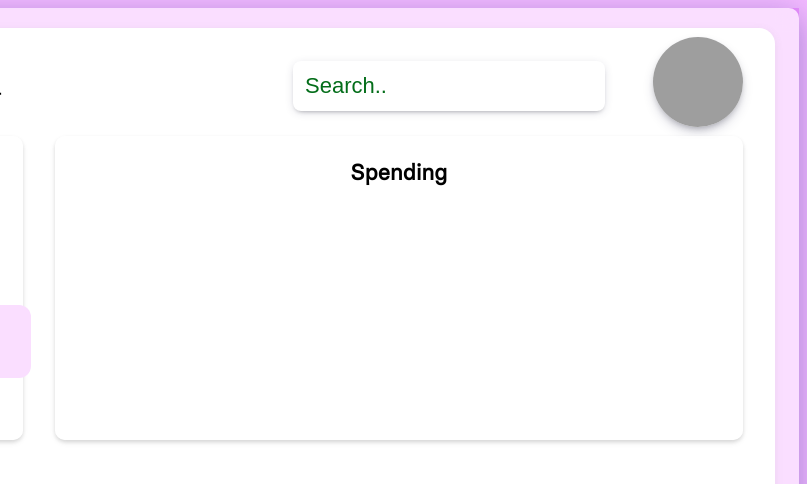
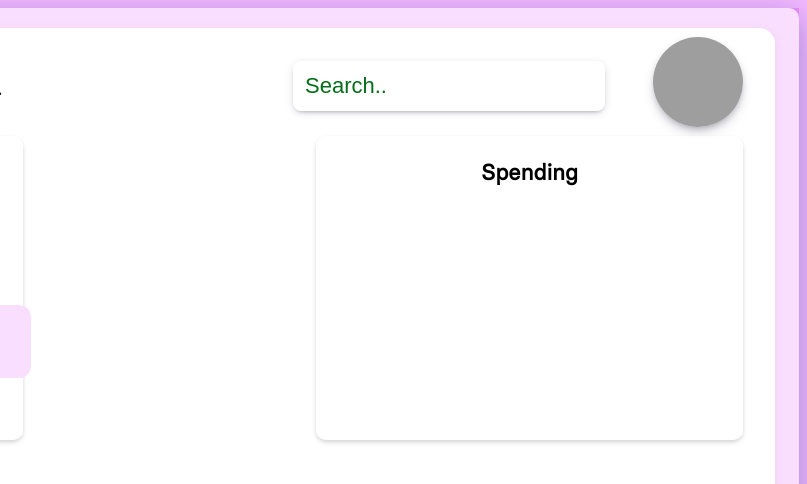
Before and after one commit to DanTheNoodleMan/expense-tracker-dashboard, a plain HTML site: page index.html in a window 1280 px wide. Shown: the top 484 px of the page, 473-1280 px from the left. Drawn offline with Linux system fonts and the light colour scheme; grey boxes are pictures that could not be loaded; files whose address does not match are found by name.

Commit message:
Changed spread of spending panel on grid, now thinner

```diff
--- a/style.css
+++ b/style.css
@@ -40,7 +40,7 @@ html, body{
     box-shadow: rgba(99, 99, 99, 0.1) 0px 2px 8px 0px;
 
     display:grid;
-    grid-template-columns: 30% 1fr 1fr;
+    grid-template-columns: 30% 1fr 2fr;
     grid-template-rows: 10% 40% 1fr 1fr;
     gap:2rem;
 }
@@ -145,7 +145,7 @@ ul.main-nav, ul.sub-nav{
 %%%%%%%%%%%%%%%%%%%%%%%%%%%%%%
 */
 .spending-stats{
-    grid-column: 2 / 4;
+    grid-column: 3 / 4;
     grid-row: 2;
 
     background: rgba( 255, 255, 255, 0.6 );
```
